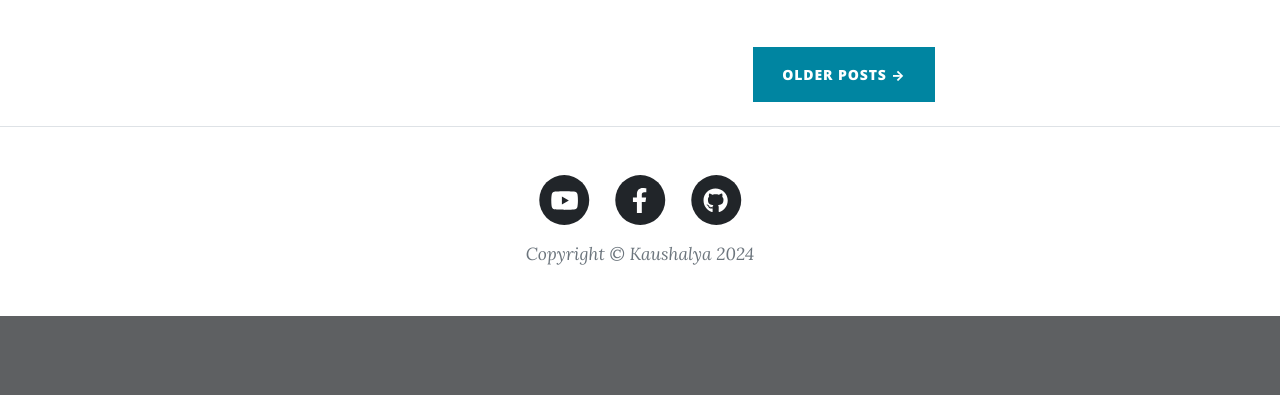
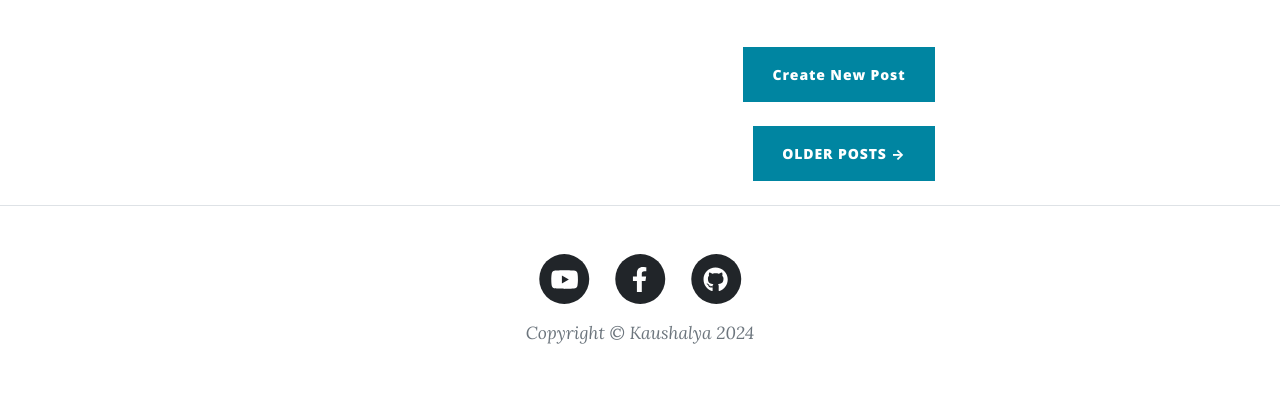
Before and after one commit to Kaushi512/New_Blog, a Flask app: page / in a window 1280 px wide. Shown: the part 629-1024 px from the top of the page. Before the commit the page ends 945 px from the top, so only its background shows below. Run offline with Flask 3, Linux system fonts and the light colour scheme; some libraries are stand-ins or nearby versions.

Commit message:
Update index.html

```diff
--- a/templates/index.html
+++ b/templates/index.html
@@ -36,6 +36,15 @@
                     <hr class="my-4" />
                     {% endfor %}
 
+                 <!-- New Post -->
+                <div class="d-flex justify-content-end mb-4">
+                <!-- TODO: Adding new posts -->
+                <a
+                  class="btn btn-primary float-right"
+                  href="{{url_for('add_new_post')}}"
+                >Create New Post</a>
+               </div>
+
                     <!-- Pager-->
                     <div class="d-flex justify-content-end mb-4"><a class="btn btn-primary text-uppercase" href="#!">Older Posts →</a></div>
                 </div>
```
